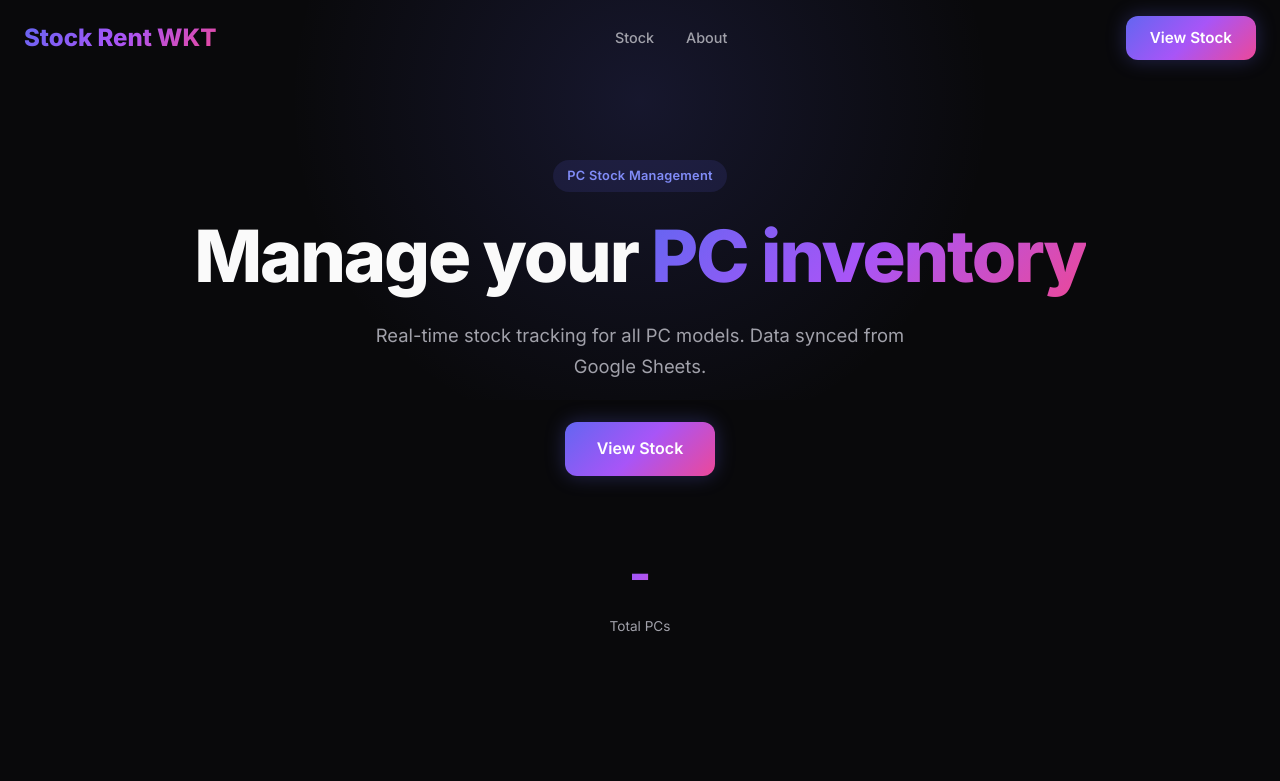
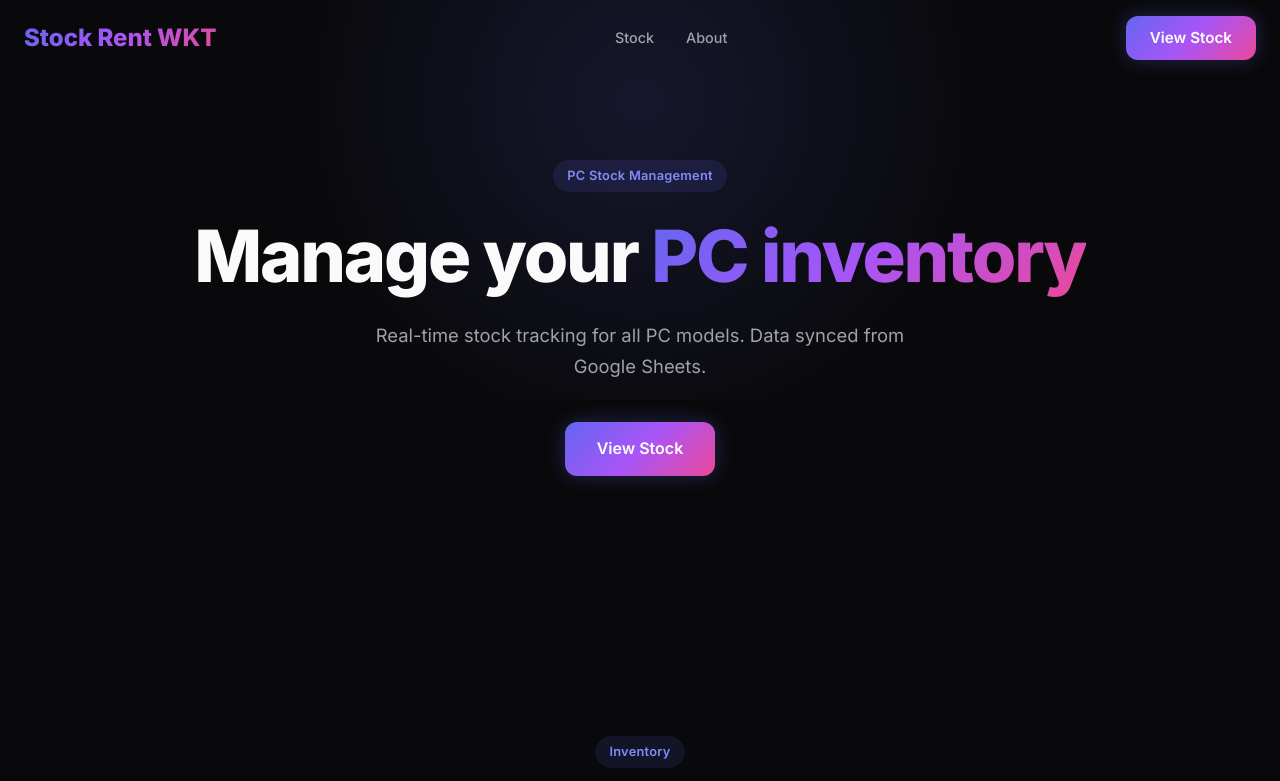
Before and after one commit to phakhaphony-prog/stock-rent-wkt, a plain HTML site: page index.html in a window 1280 px wide. Shown: the top 781 px of the page. Drawn offline with Linux system fonts and the light colour scheme; no server answers.

Commit message:
Remove total count from hero, disable auto-refresh

```diff
--- a/index.html
+++ b/index.html
@@ -30,12 +30,6 @@
         <p class="hero-desc">Real-time stock tracking for all PC models. Data synced from Google Sheets.</p>
         <div class="hero-actions">
           <a href="#stock" class="btn btn-primary btn-lg">View Stock</a>
-        </div>
-        <div class="hero-stats">
-          <div class="stat stat-total">
-            <span class="stat-number" id="totalCount">-</span>
-            <span class="stat-label">Total PCs</span>
-          </div>
         </div>
       </div>
     </div>
--- a/script.js
+++ b/script.js
@@ -171,8 +171,6 @@
 
       var sheetNames = sheets.map(function(s) { return s.name; });
 
-      document.getElementById('totalCount').textContent = allData.length;
-
       buildFilterButtons(sheetNames);
       renderTable();
       loading.style.display = 'none';
@@ -224,5 +222,4 @@
   }
 
   fetchAllData();
-  setInterval(fetchAllData, 30000);
 })();
```
